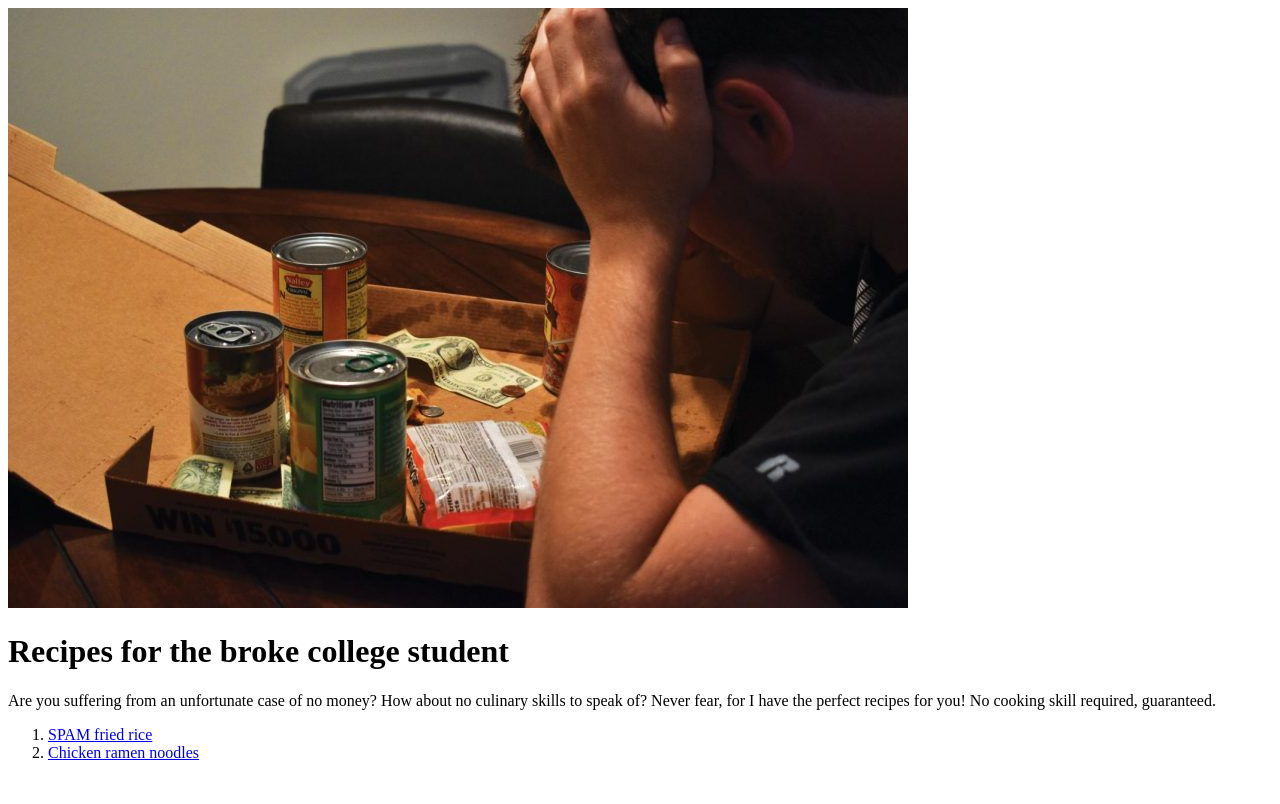
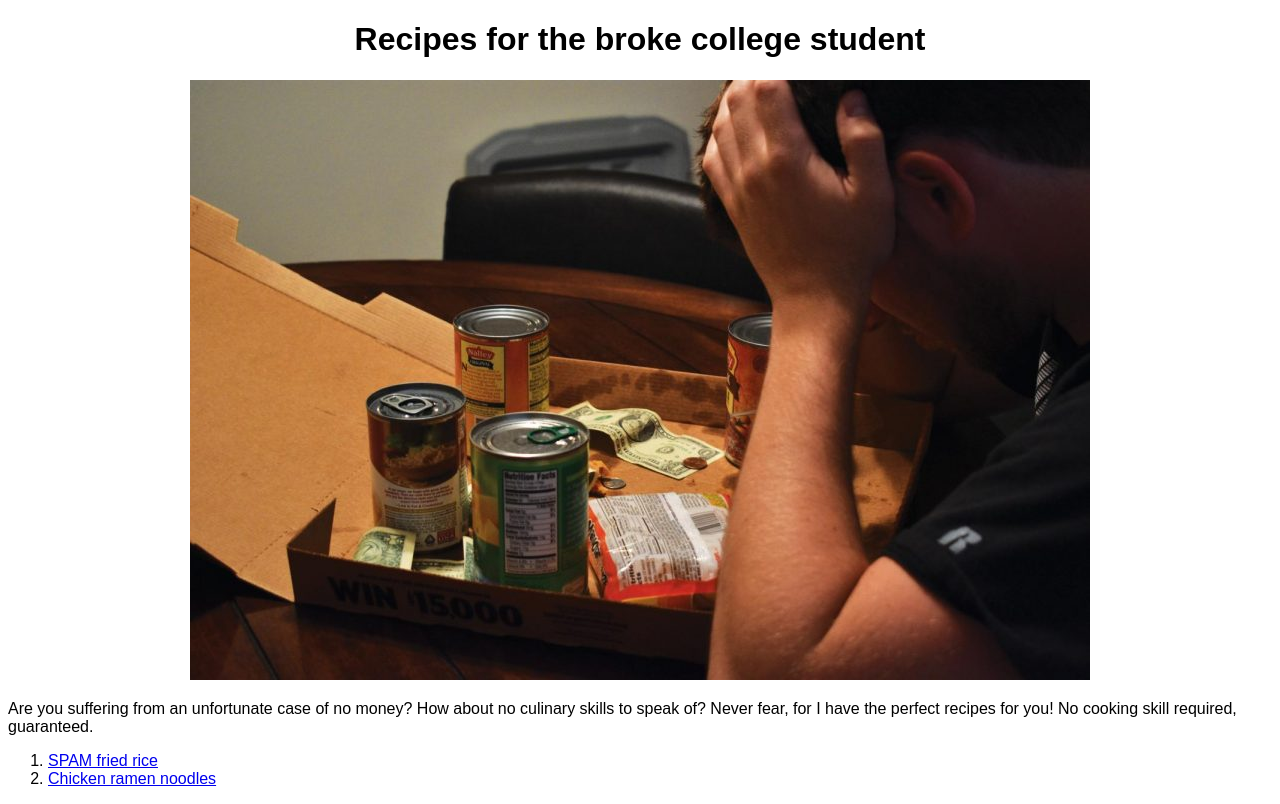
Before and after one commit to joohwan58/Recipe-page, a plain HTML site: page index.html in a window 1280 px wide. Drawn offline with Linux system fonts and the light colour scheme.

Commit message:
added basic css to homepage

```diff
--- a/index.html
+++ b/index.html
@@ -3,10 +3,14 @@
     <head>
         <meta charset="UTF-8">
         <title>Recipe page</title>
+        <link rel="stylesheet" href="styles.css">
     </head>
     <body>
-        <img src="./images/broke-college-student.jpg">
         <h1>Recipes for the broke college student</h1>
+        <div class="image">
+            <img src="./images/broke-college-student.jpg">
+        </div>
+
         <p>Are you suffering from an unfortunate case of no money? How about no culinary skills to speak of? Never fear, for I have the perfect recipes for you! No cooking skill required, guaranteed.</p>
         <ol>
             <li><a href="./pages/SPAM-fried-rice.html">SPAM fried rice</a></li>
--- /dev/null
+++ b/styles.css
@@ -0,0 +1,11 @@
+* {
+    font-family: Arial, Helvetica, sans-serif;
+}
+
+h1 {
+    text-align: center;
+}
+
+div.image {
+    text-align: center;
+}
```
